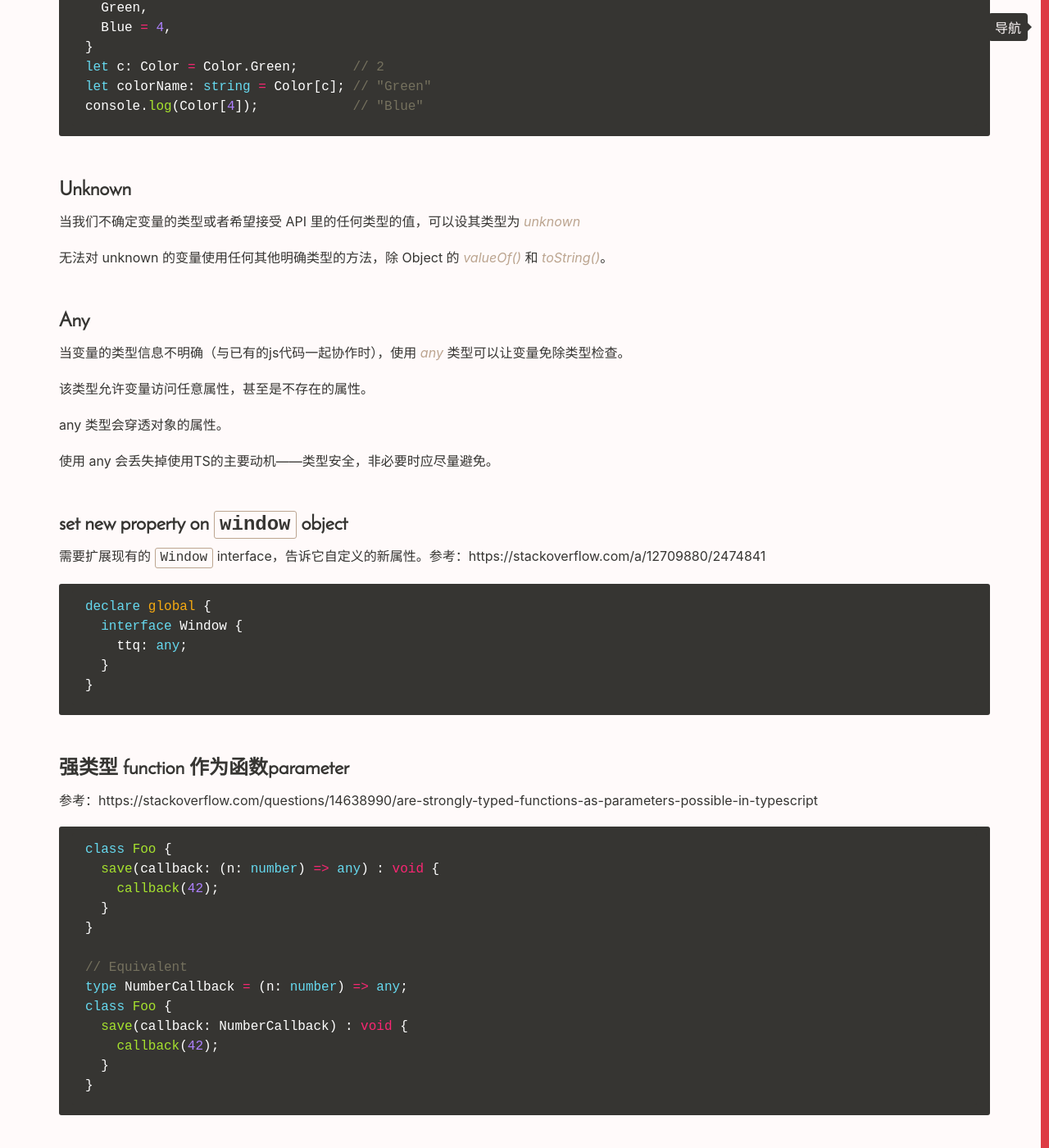
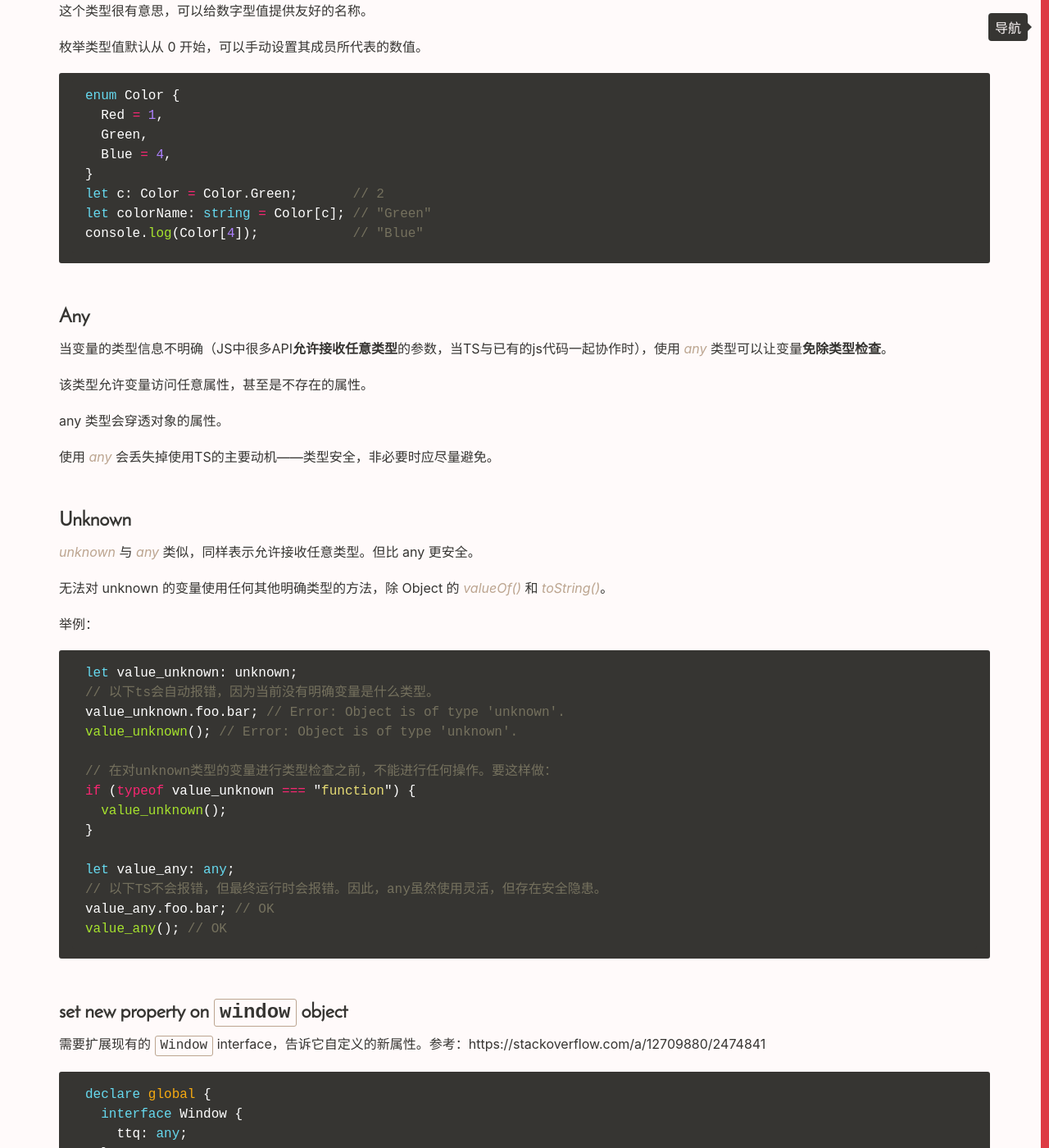
Before and after one commit to Vivi-wu/dive-into-web, a Jekyll site: the page built from _posts/2020-10-19-TypeScript-learning.markdown, in a window 1280 px wide and 1400 px high, scrolled down 3430 px. Shown: the whole window at 82% size. Built offline with Jekyll 4.4.1, drawn with Linux system fonts in a browser that asks for light colours; some of the changed text lies outside the part shown.

Commit message:
mod 更新ts相关博文

````diff
--- a/_posts/2020-10-19-TypeScript-learning.markdown
+++ b/_posts/2020-10-19-TypeScript-learning.markdown
@@ -6,11 +6,14 @@
 
 在不运行代码的情况下检测代码中的错误，称为**静态检查**。根据要操作的值的类型，来确定是什么错误和什么不是错误，称为**静态类型检查**。
 
-总结：TypeScript是静态类型检查器。
-
 <!--more-->
 
+## 基本概念
+
+TypeScript 是静态类型检查器。
+
 + TS是JS的超集，因此的任何可执行的JS语句都是合法的TS。
++ TS可以通过 TypeScript 编译器或 Babel 转译为原生JS代码。
 + TS不会改变JS代码的runtime行为/表现，这个是TS的一个foundational promise。
 
 有两种语法构建TS的类型：_interface_ 和 _type_。建议使用前者，只在特殊类型使用后者（如：由简单类型组合创建复杂的类型）。
@@ -140,21 +143,40 @@
 console.log(Color[4]);            // "Blue"
 ```
 
-### Unknown
-
-当我们不确定变量的类型或者希望接受 API 里的任何类型的值，可以设其类型为 _unknown_
-
-无法对 unknown 的变量使用任何其他明确类型的方法，除 Object 的 _valueOf()_ 和 _toString()_。
-
 ### Any
 
-当变量的类型信息不明确（与已有的js代码一起协作时），使用 _any_ 类型可以让变量免除类型检查。
+当变量的类型信息不明确（JS中很多API**允许接收任意类型**的参数，当TS与已有的js代码一起协作时），使用 _any_ 类型可以让变量**免除类型检查**。
 
 该类型允许变量访问任意属性，甚至是不存在的属性。
 
 any 类型会穿透对象的属性。
 
-使用 any 会丢失掉使用TS的主要动机——类型安全，非必要时应尽量避免。
+使用 _any_ 会丢失掉使用TS的主要动机——类型安全，非必要时应尽量避免。
+
+### Unknown
+
+_unknown_ 与 _any_ 类似，同样表示允许接收任意类型。但比 any 更安全。
+
+无法对 unknown 的变量使用任何其他明确类型的方法，除 Object 的 _valueOf()_ 和 _toString()_。
+
+举例：
+
+```ts
+let value_unknown: unknown;
+// 以下ts会自动报错，因为当前没有明确变量是什么类型。
+value_unknown.foo.bar; // Error: Object is of type 'unknown'.
+value_unknown(); // Error: Object is of type 'unknown'.
+
+// 在对unknown类型的变量进行类型检查之前，不能进行任何操作。要这样做：
+if (typeof value_unknown === "function") {
+  value_unknown();
+}
+
+let value_any: any;
+// 以下TS不会报错，但最终运行时会报错。因此，any虽然使用灵活，但存在安全隐患。
+value_any.foo.bar; // OK
+value_any(); // OK
+```
 
 ### set new property on `window` object
 
@@ -193,3 +215,17 @@
 ```ts
 type ordinaryObject = {[key: string]: number};
 ```
+
+## 运行 .ts文件
+
+全局安装 tsc 编译器：
+
+```bash
+npm install -g typescript
+```
+
+编译：
+
+```bash
+tsc hello.ts
+```
````
